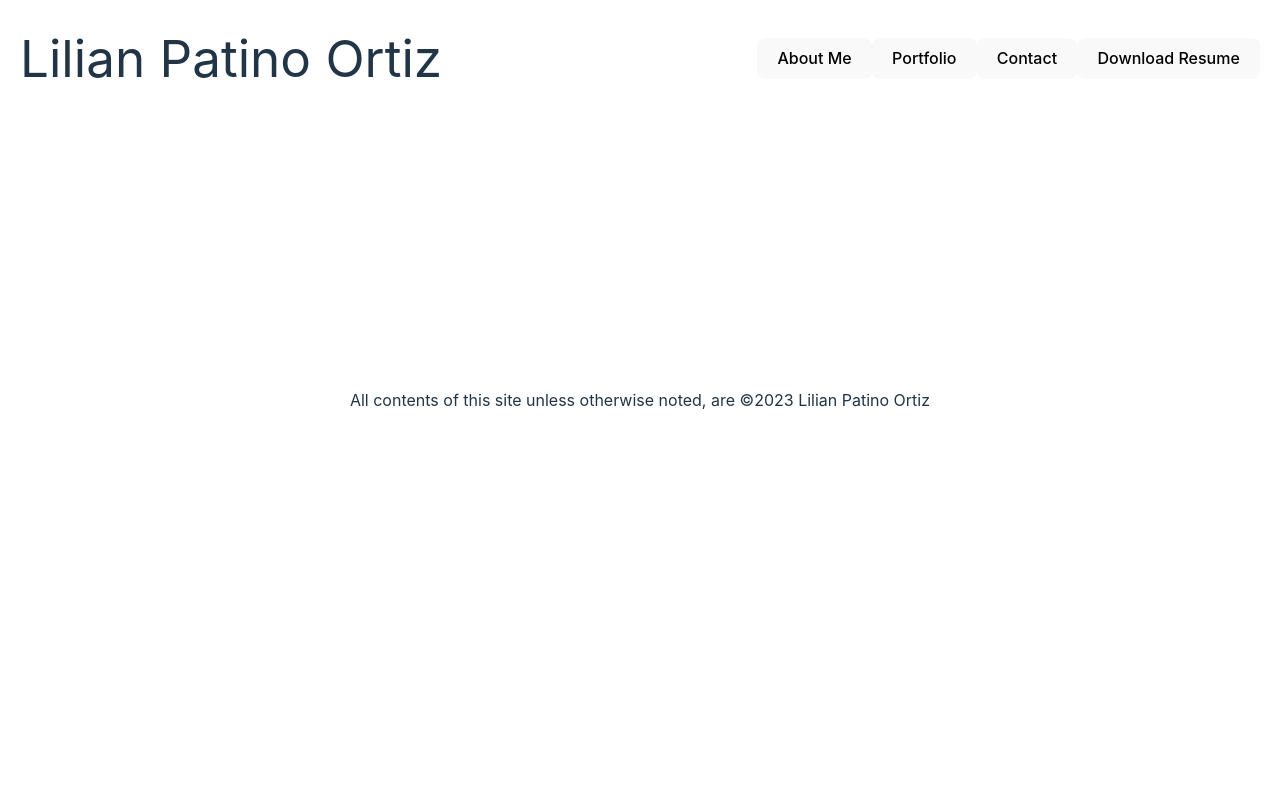
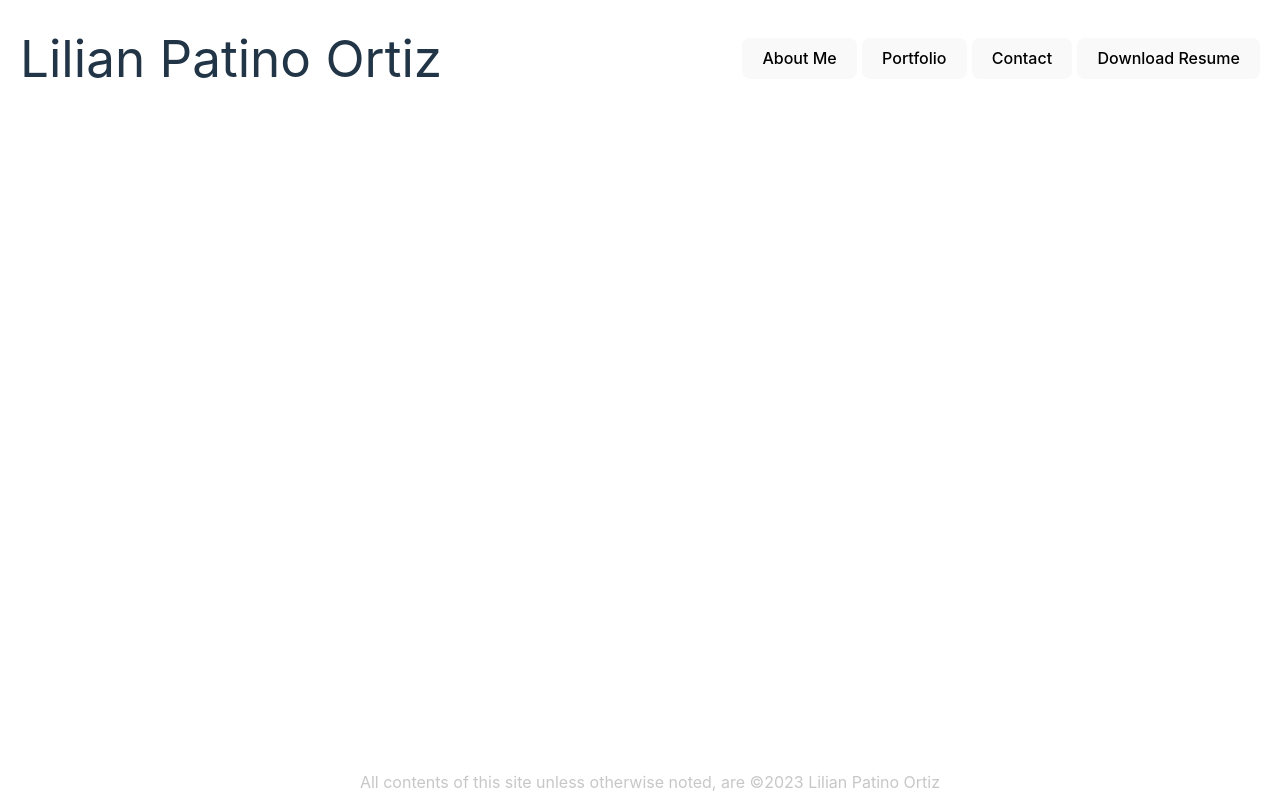
Before and after one commit to lilianpatinoortiz/Lilians-Portfolio, a React (Vite) app: page / in a window 1280 px wide. Built offline with nearby package versions, Linux system fonts and the light colour scheme.

Commit message:
Working on: Header component

```diff
--- a/index.html
+++ b/index.html
@@ -2,7 +2,7 @@
 <html lang="en">
   <head>
     <meta charset="UTF-8" />
-    <link rel="icon" type="image/svg+xml" href="/vite.svg" />
+    <link rel="icon" type="image/svg+xml" href="./src/assets/img/react.svg" />
     <meta name="viewport" content="width=device-width, initial-scale=1.0" />
     <title>Lilian's Portfolio</title>
   </head>
--- a/src/assets/css/App.css
+++ b/src/assets/css/App.css
@@ -72,15 +72,16 @@ footer {
   justify-content: space-between;
 }
 
-.menu {
-  box-sizing: border-box;
-}
-
 .nav {
   margin: 0;
   list-style-type: none;
   display: flex;
   align-items: center;
+  justify-content: space-between;
+
+  & li {
+    padding-left: 5px;
+  }
 }
 
 .download_cv {
@@ -96,3 +97,10 @@ footer {
     transition: all 0.3s ease;
   }
 }
+
+footer {
+  left: 0;
+  position: fixed;
+  color: #80808070;
+  margin: 10px !important;
+}
--- a/src/components/AboutMe.jsx
+++ b/src/components/AboutMe.jsx
@@ -1,7 +1,7 @@
 function AboutMe() {
   return (
     <>
-      <h2>About me,</h2>
+      <h2>Hi, I'm Lilian Patino Ortiz</h2>
       <br />
     </>
   );
--- a/src/components/Header.jsx
+++ b/src/components/Header.jsx
@@ -12,8 +12,8 @@ function Header() {
         <div id="name">
           <h1>Lilian Patino Ortiz</h1>
         </div>
-        <div class="menu">
-          <ul class="nav">
+        <div className="menu">
+          <ul className="nav">
             <NavLink link="#about" name="About Me"></NavLink>
             <NavLink link="#portfolio" name="Portfolio"></NavLink>
             <NavLink link="#contact" name="Contact"></NavLink>
--- a/src/components/NavLink.jsx
+++ b/src/components/NavLink.jsx
@@ -1,6 +1,6 @@
-function NavLink({ myclass, link, name }) {
+function NavLink({ link, name }) {
   return (
-    <li class={myclass}>
+    <li>
       <button href={link}>{name}</button>
     </li>
   );
```
